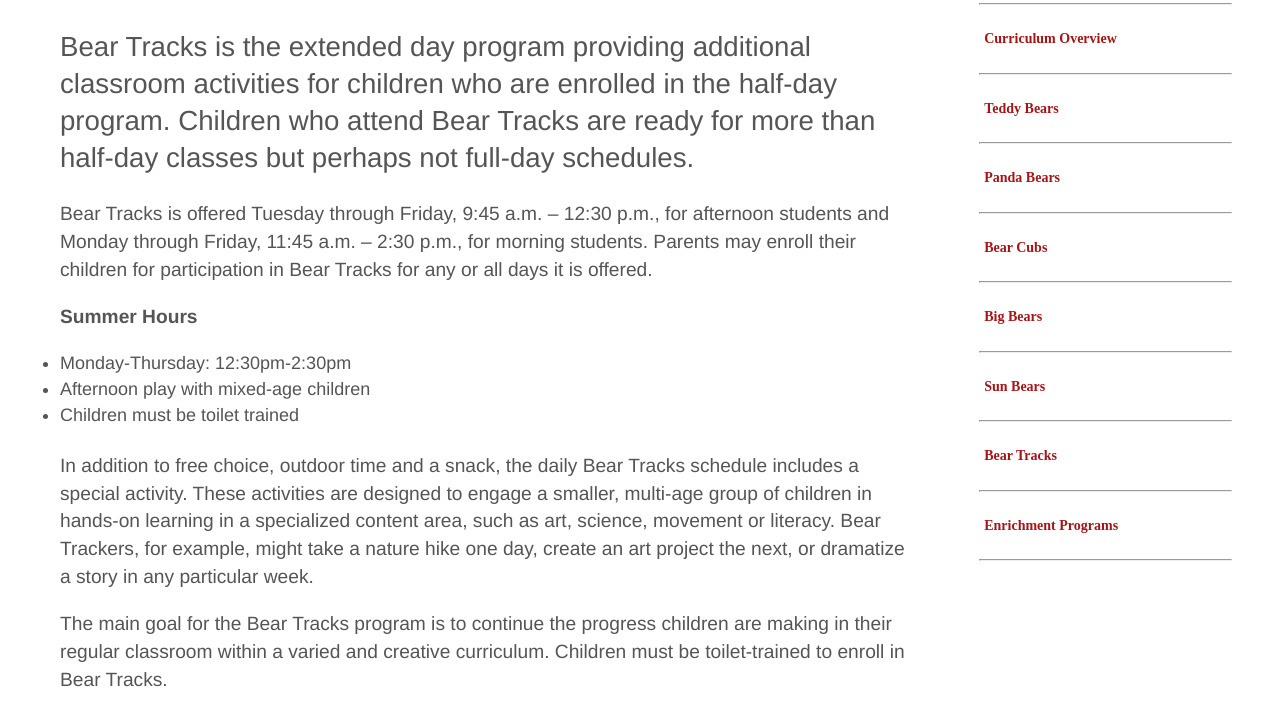
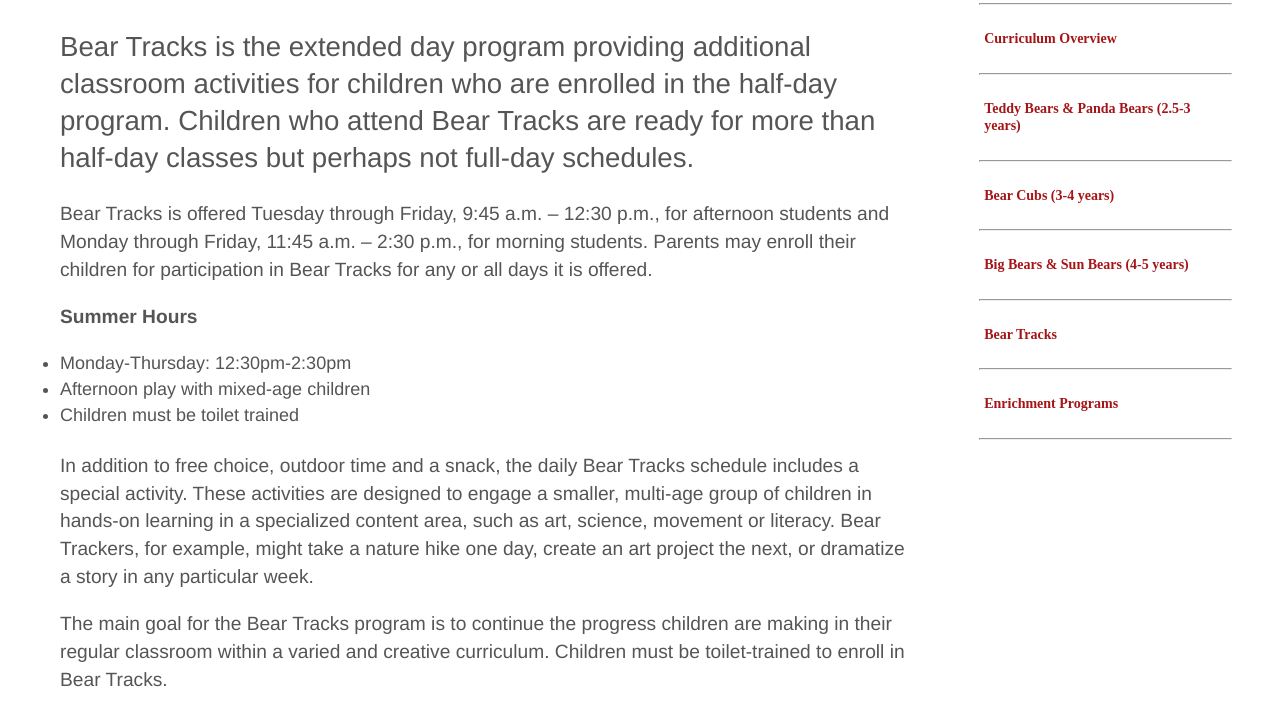
Before and after one commit to CSE256-Spring24/information-foraging-project-group4, a website: page files/bear_tracks.html in a window 1280 px wide. Shown: the part 91-800 px from the top of the page. Drawn offline with nearby package versions, Linux system fonts and the light colour scheme; files that its build step writes are made by us from their sources; files whose address does not match are found by name.

Commit message:
cleaned up sidebar links on classroom pages for more efficient user navigation. created link to classrooms from calendar to satisfy school day task. updated bear_tracks page to match formatting of other classroom pages, a change which may have been overlooked in previous commits

```diff
--- a/files/bear_tracks.html
+++ b/files/bear_tracks.html
@@ -124,6 +124,7 @@
             <p class="staff-qualifications">
               AB English, Minor in Spanish, MAEd Counseling
             </p>
+            <p class="staff-qualifications">Tenure: 7 years</p>
           </div>
         </div>
       </div>
@@ -140,6 +141,7 @@
             <p class="staff-qualifications">
               AB Education, MAT Early Childhood Education
             </p>
+            <p class="staff-qualifications">Tenure: 13 years</p>
           </div>
         </div>
       </div>
@@ -155,27 +157,19 @@
             </li>
             <li><hr></li>
             <li class="page_item page-item-106">
-              <a href="files/teddy_bears.html">Teddy Bears</a>
-            </li>
-            <li><hr></li>
-            <li class="page_item page-item-108">
-              <a href="files/panda_bears.html">Panda Bears</a>
+              <a href="files/teddy_bears.html">Teddy Bears & Panda Bears (2.5-3 years)</a>
             </li>
             <li><hr></li>
             <li class="page_item page-item-102">
-              <a href="files/bear_cubs.html">Bear Cubs</a>
+              <a href="files/bear_cubs.html">Bear Cubs (3-4 years)</a>
             </li>
             <li><hr></li>
             <li class="page_item page-item-100">
-              <a href="files/big_bears.html">Big Bears</a>
+              <a href="files/big_bears.html">Big Bears & Sun Bears (4-5 years)</a>
             </li>
             <li><hr></li>
-            <li class="page_item page-item-104">
-              <a href="files/sun_bears.html">Sun Bears</a>
-            </li>
-            <li><hr></li>
-            <li class="page_item page-item-10512">
-              <a href="files/bear_cubs.html">Bear Tracks</a>
+            <li class="page_item page-item-100">
+              <a href="files/bear_tracks.html">Bear Tracks</a>
             </li>
             <li><hr></li>
             <li class="page_item page-item-10514">
@@ -190,5 +184,4 @@
   <ts-load data-name="footer"></ts-load>
   <script src="scripts/js/app.js"></script>
 </body>
-
 </html>
```
Also changed, not shown: files/calendar.html (+3 -2 lines), files/classrooms.html (+11 -18 lines).
